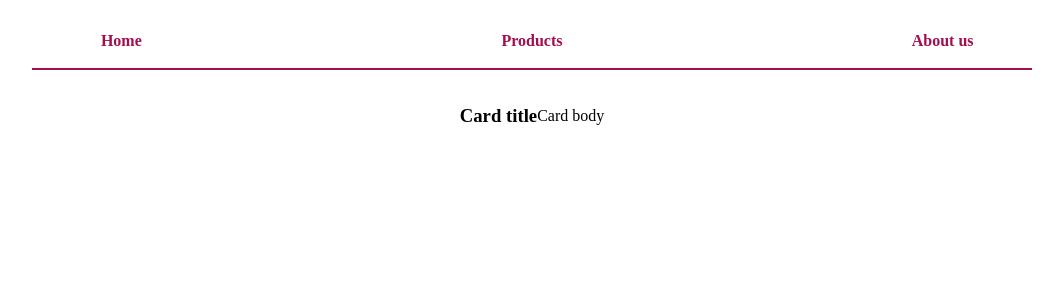
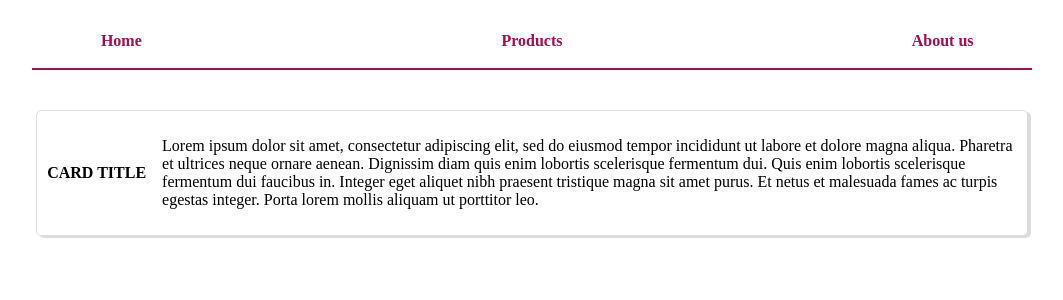
Before and after one commit to naiame-neltheri/upnews, a React (Create React App) app in the folder frontend/: page / in a window 1280 px wide. Shown: the top 300 px of the page, without its empty margins (108-1171 px from the left). Built offline with nearby package versions, Linux system fonts and the light colour scheme.

Commit message:
Updated README

```diff
--- a/frontend/src/components/card.js
+++ b/frontend/src/components/card.js
@@ -1,10 +1,24 @@
 import Container from '../fragments/container.js';
+import Title from '../fragments/title.js';
+import Paragraph from '../fragments/paragraph.js';
 
 function Card() {
 	return(
-		<Container flexDirection="row" justifyContent="space-between">
-			<h3>Card title</h3>
-			<p>Card body</p>
+		<Container
+			flexDirection="row"
+			justifyContent="space-around"
+			border="1.5px solid #DCDCDC"
+			borderRadius="5px"
+			width="80%" p={[2,2,1,1]}
+			boxShadow="3px 2px #DCDCDC">
+			<Container maxWidth="25%" p={[1,1,3,3]}>
+				<Title>CARD TITLE</Title>
+			</Container>
+			<Container flex="1" alignItems="stretch">
+				<Paragraph>
+					Lorem ipsum dolor sit amet, consectetur adipiscing elit, sed do eiusmod tempor incididunt ut labore et dolore magna aliqua. Pharetra et ultrices neque ornare aenean. Dignissim diam quis enim lobortis scelerisque fermentum dui. Quis enim lobortis scelerisque fermentum dui faucibus in. Integer eget aliquet nibh praesent tristique magna sit amet purus. Et netus et malesuada fames ac turpis egestas integer. Porta lorem mollis aliquam ut porttitor leo.
+				</Paragraph>
+			</Container>
 		</Container>
 	);
 }
--- a/frontend/src/fragments/container.js
+++ b/frontend/src/fragments/container.js
@@ -4,7 +4,10 @@ import {
 	color,
 	flexbox,
 	layout,
-	background
+	background,
+	border,
+	typography,
+	shadow
 } from 'styled-system';
 
 const container = styled.div`
@@ -34,6 +37,9 @@ const container = styled.div`
 	${flexbox}
 	${layout}
 	${background}
+	${border}
+	${typography}
+	${shadow}
 `
 
 export default container;
--- a/frontend/src/fragments/liner.js
+++ b/frontend/src/fragments/liner.js
@@ -8,6 +8,7 @@ const liner = styled.hr`
 	border: 1px solid ${props => props.theme.colors.primary};
 	width: 80%;
 	margin: auto;
+	margin-bottom: 2em;
 	${color}
 	${layout}
 `
--- /dev/null
+++ b/frontend/src/fragments/paragraph.js
@@ -0,0 +1,10 @@
+import styled from 'styled-components';
+import {
+	typography,
+	color
+} from 'styled-system';
+
+const paragraph = styled.p`
+`
+
+export default paragraph;
--- /dev/null
+++ b/frontend/src/fragments/title.js
@@ -0,0 +1,22 @@
+import styled from 'styled-components';
+import {
+	typography,
+	color
+} from 'styled-system';
+
+const title = styled.h3`
+	@media screen and (min-width: ${props => props.theme.breakpoints.sm}) {
+		font-size: ${props => props.theme.fontSizes.sm}px;
+	}
+	@media screen and (min-width: ${props => props.theme.breakpoints.md}) {
+		font-size: ${props => props.theme.fontSizes.md}px;
+	}
+	@media screen and (min-width: ${props => props.theme.breakpoints.lg}) {
+		font-size: ${props => props.theme.fontSizes.lg}px;
+	}
+	@media screen and (min-width: ${props => props.theme.breakpoints.xl}) {
+		font-size: ${props => props.theme.fontSizes.xl}px;
+	}
+`
+
+export default title;
```
Also changed, not shown: 2 other files (tests, documents, lock files or other folders).
